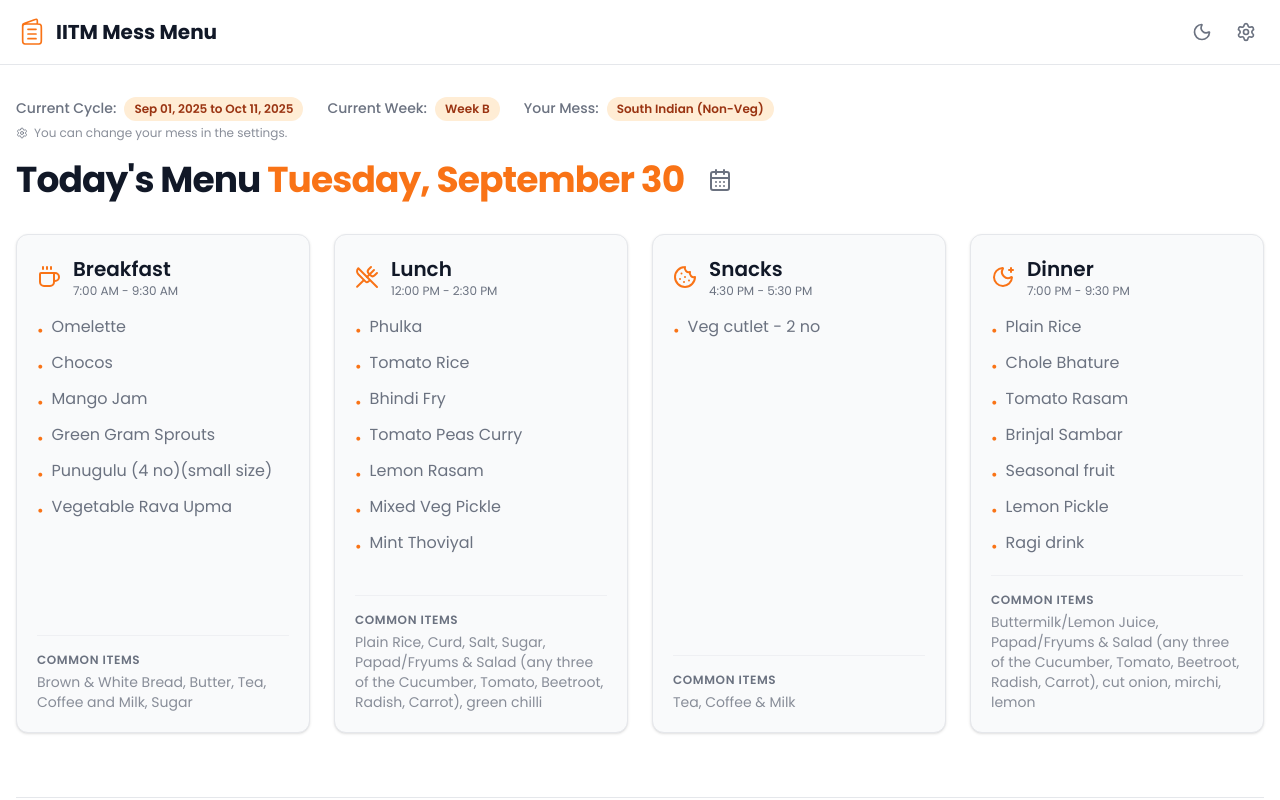
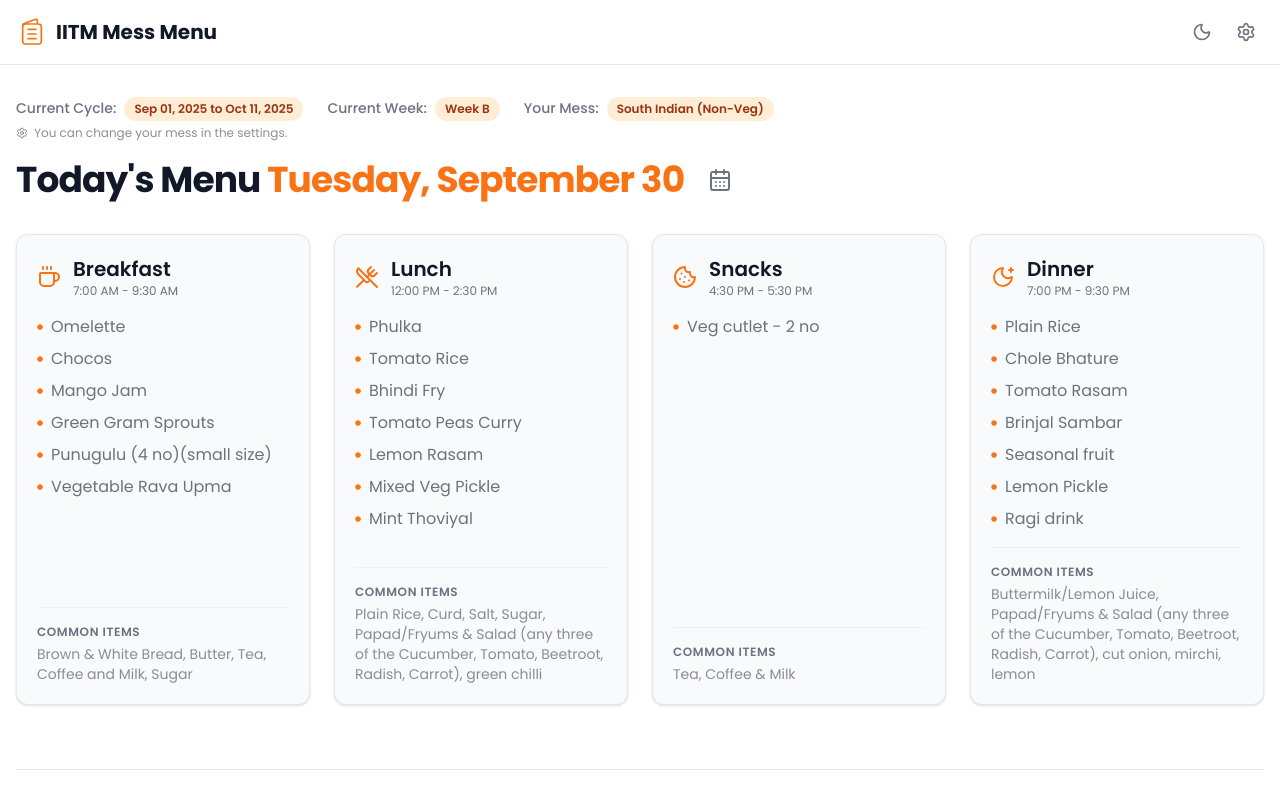
Before and after one commit to peddintisonu/IITM-Mess-Menu, a React (Vite) app: page / in a window 1280 px wide. Both pictures are taken after a click on the button "Save & Continue". Shown: the top 800 px of the page. Built offline with nearby package versions, Linux system fonts and the light colour scheme.

Commit message:
feat(MealCard): replace bullet point with Circle icon for menu items

```diff
--- a/src/components/MealCard.jsx
+++ b/src/components/MealCard.jsx
@@ -1,6 +1,6 @@
-import React from "react";
+import { Circle } from "lucide-react"; // 1. Import a proper icon for the bullet point
+import { MEALS } from "../api/constants";
 import MenuIcon from "./MenuIcon";
-import { MEALS } from "../api/constants"; // 1. Import the MEALS constant
 
 /**
  * A small component to render a single menu item,
@@ -19,7 +19,6 @@ const MenuItem = ({ item }) => {
 };
 
 const MealCard = ({ title, items, commonItems }) => {
-	// 2. Find the corresponding meal info from the constants array
 	const mealInfo = MEALS.find((meal) => meal.value === title);
 	const timing = mealInfo ? mealInfo.timing : null;
 
@@ -35,19 +34,25 @@ const MealCard = ({ title, items, commonItems }) => {
 		<div className="bg-input-bg border border-border rounded-xl p-5 flex flex-col h-full shadow-sm">
 			<div className="flex items-center gap-3 mb-4">
 				<MenuIcon meal={title} className="text-primary" />
-
-				{/* 3. Update the JSX to display the timing */}
 				<div>
 					<h3 className="text-xl font-semibold text-fg m-0">{title}</h3>
 					{timing && <p className="text-xs text-muted m-0">{timing}</p>}
 				</div>
 			</div>
 
-			<ul className="flex-grow space-y-2 text-muted list-inside">
+			<ul className="flex-grow space-y-2 text-muted">
 				{items.map((item, index) => (
-					<li key={index} className="flex items-start">
-						<span className="text-primary mr-2 mt-1">•</span>
-						<MenuItem item={item} />
+					// --- THE FIX IS HERE ---
+					<li key={index} className="flex items-start gap-2 items-center">
+						{/* Use the Dot icon, which is a perfect small solid circle */}
+						<Circle
+							className="text-primary flex-shrink-0 self-center"
+							size={6}
+							fill="currentColor"
+						/>
+						<div className="flex-grow ">
+							<MenuItem item={item} />
+						</div>
 					</li>
 				))}
 			</ul>
```
